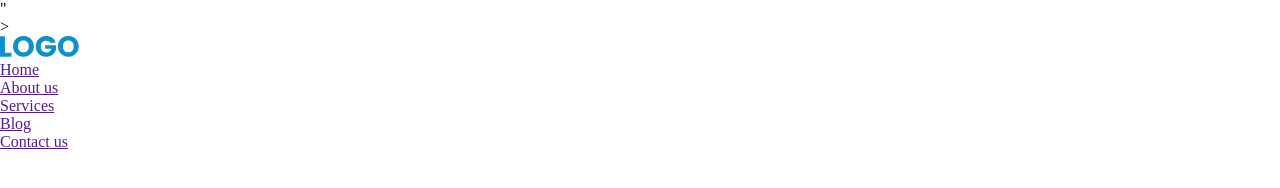
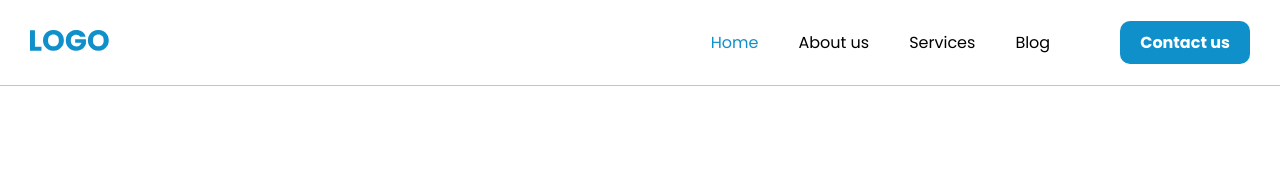
Before and after one commit to LordJeferson/AgencyWeb, a plain HTML site: page index.htm in a window 1280 px wide. Drawn offline with Linux system fonts and the light colour scheme.

Commit message:
styler: stytion header in style.css

```diff
--- a/index.htm
+++ b/index.htm
@@ -6,7 +6,7 @@
     <meta name="viewport" content="width=device-width, initial-scale=1.0">
     <meta name="author" content="Jeferson Andrade">
     <meta name="description" content="Este é um site para testar meus conhecimentos " <meta name="keywords"
-        content="HTML,CSS, Web design">"
+        content="HTML,CSS, Web design">
     <title>Agencya Web</title>
 
 </head>
@@ -24,17 +24,18 @@
     <!------------Header ------------>
 
 
-    <header> <!----Tag para cabeçalho-->>
+    <header> <!----Tag para cabeçalho-->
 
         <div>
             <img src="./src/images/LOGO.svg" alt="Logo da Agency Web">
+        </div>
 
             <div class="container-nav-header">
 
                 <nav class="navigation-header">
 
                     <ul>
-                        <li><a href="" class="menu-active">Home</a></li>
+                        <li><a href=""class="menu-active">Home</a></li>
                         <li><a href="">About us</a></li>
                         <li><a href="">Services</a></li>
                         <li><a href="">Blog</a></li>
@@ -42,7 +43,7 @@
                 </nav>
 
                 <nav>
-                    <a href="" class="btn-header">Contact us</a>
+                    <a href=""class="btn-header">Contact us</a>
                 </nav>
 
             </div>
--- a/src/styles/global.css
+++ b/src/styles/global.css
@@ -20,7 +20,7 @@
 --color-gray-2:#969696;/*Variavel cor*/
 --color-gray-3:#C4C4C4;/*Variavel cor*/
 --color-gray-4:#C4C4C4;/*Variavel cor*/
--color-black:#000000;/*Variavel cor*/
+--color-black:#000000;/*Variavel cor*/
 
 
 /*--- fontes-- */
@@ -36,13 +36,13 @@
 
 /* ---- Weigth ------- */
 
---font-weigth: h1:600;/*Variavel Espessura da fonte*/
---font-weigth: h2:600;/*Variavel Espessura da fonte*/
---font-weigth: h3:600;/*Variavel Espessura da fonte*/
---font-weigth: h4:500:/*Variavel Espessura da fonte*/
---font-weigth: body:400;/*Variavel Espessura da fonte*/
---font-weigth: button :700;/*Variavel Espessura da fonte*/
---font-weigth: capition:400;/*Variavel Espessura da fonte*/
+--font-weigth-h1:600;/*Variavel Espessura da fonte*/
+--font-weigth-h2:600;/*Variavel Espessura da fonte*/
+--font-weigth-h3:600;/*Variavel Espessura da fonte*/
+--font-weigth-h4:500:/*Variavel Espessura da fonte*/
+--font-weigth-body:400;/*Variavel Espessura da fonte*/
+--font-weigth-button:700;/*Variavel Espessura da fonte*/
+--font-weigth-capition:400;/*Variavel Espessura da fonte*/
 
 /*-- Fonte Family */
 
--- a/src/styles/styles.css
+++ b/src/styles/styles.css
@@ -1 +1,51 @@
 @import url("./global.css");
+
+header{
+
+    display: flex; /*para que o grupo fique ao lado do outro */
+    justify-content: space-between;/*colocar nas extremidades*/
+    align-items: center;/*centralizar na vertical*/
+    padding: 30px;/*espaçamento interno*/
+    border-bottom: 0.7px solid var(--color-gray-3);/*bord inferior*/
+
+}
+
+.container-nav-header{
+
+    display: flex; /*para que o grupo fique ao lado do outro */
+    align-items: center;/* centralizar */
+    gap: 70px; /*Distancia entre os elementos*/
+}
+
+.navigation-header ul{/*So vai estilizar as tags UL que estiverem dentro do navegation-header */
+
+    display: flex; /*para que o grupo fique ao lado do outro */
+    gap: 40px; /*Distancia entre os elementos*/
+    list-style: none;/*remover a bolinha*/
+
+}
+
+.navigation-header ul li a{
+
+    text-decoration: none;/*decoraçao de texto*/
+    color: var(--color-black);/* cor do texto*/
+    font-family: var(--font-family-primary);/*familia da fonte*/
+}
+
+.menu-active{
+
+    color: var(--color-blue) !important;
+}
+
+.btn-header{
+
+    font-family: var(--font-family-primary);/*familia da fonte*/
+    text-decoration: none;/*decoraçao de texto*/
+    background-color: var(--color-blue);/*cor de fundo*/
+    color: var(--color-white);/*cor de tex*/
+    border-radius: 10px;/*arrendondamento*/
+    padding: 10px 20px 10px 20px;/*espa*/
+    font-weight: var(--font-weigth-button );
+
+
+}
```
